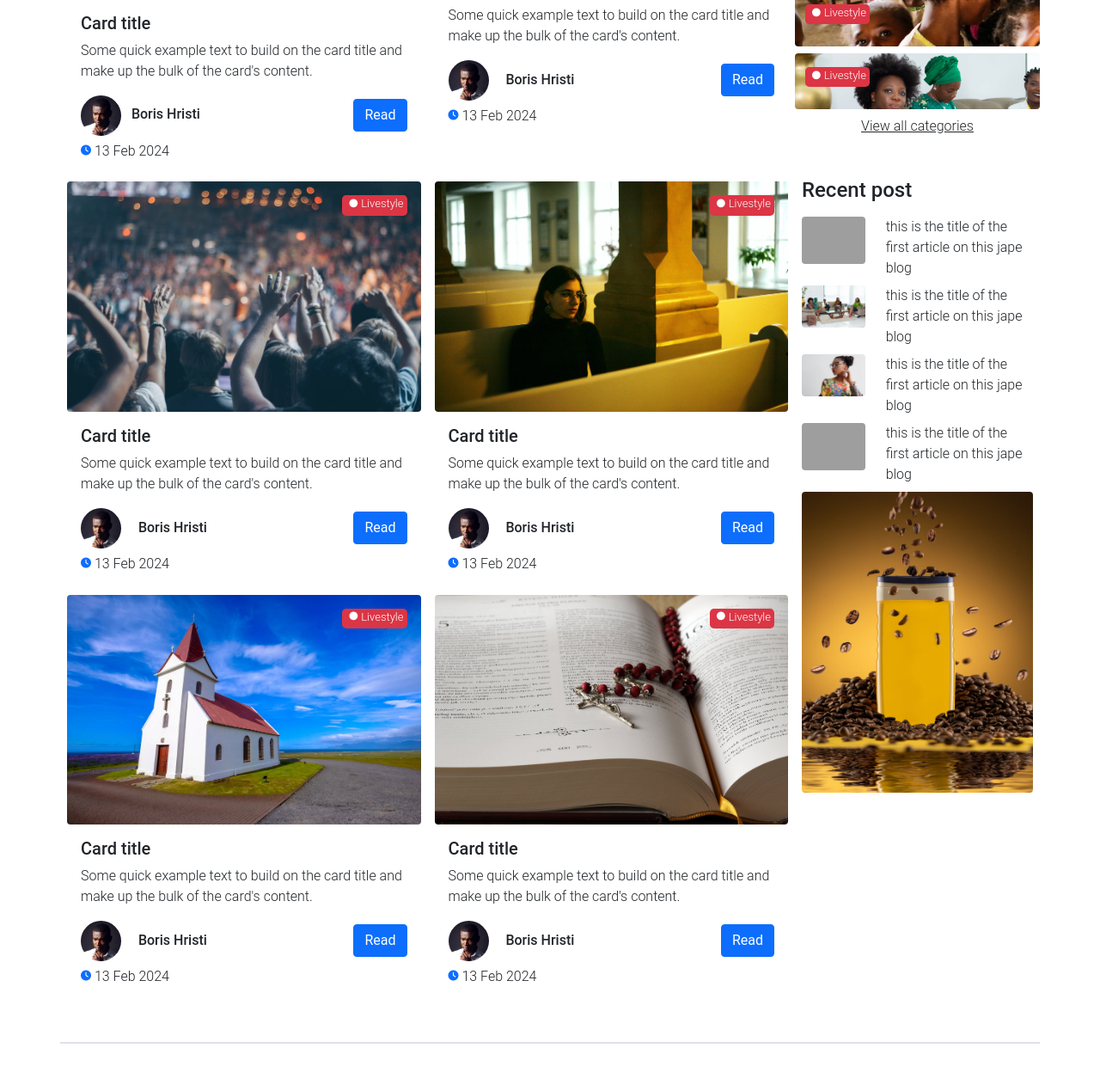
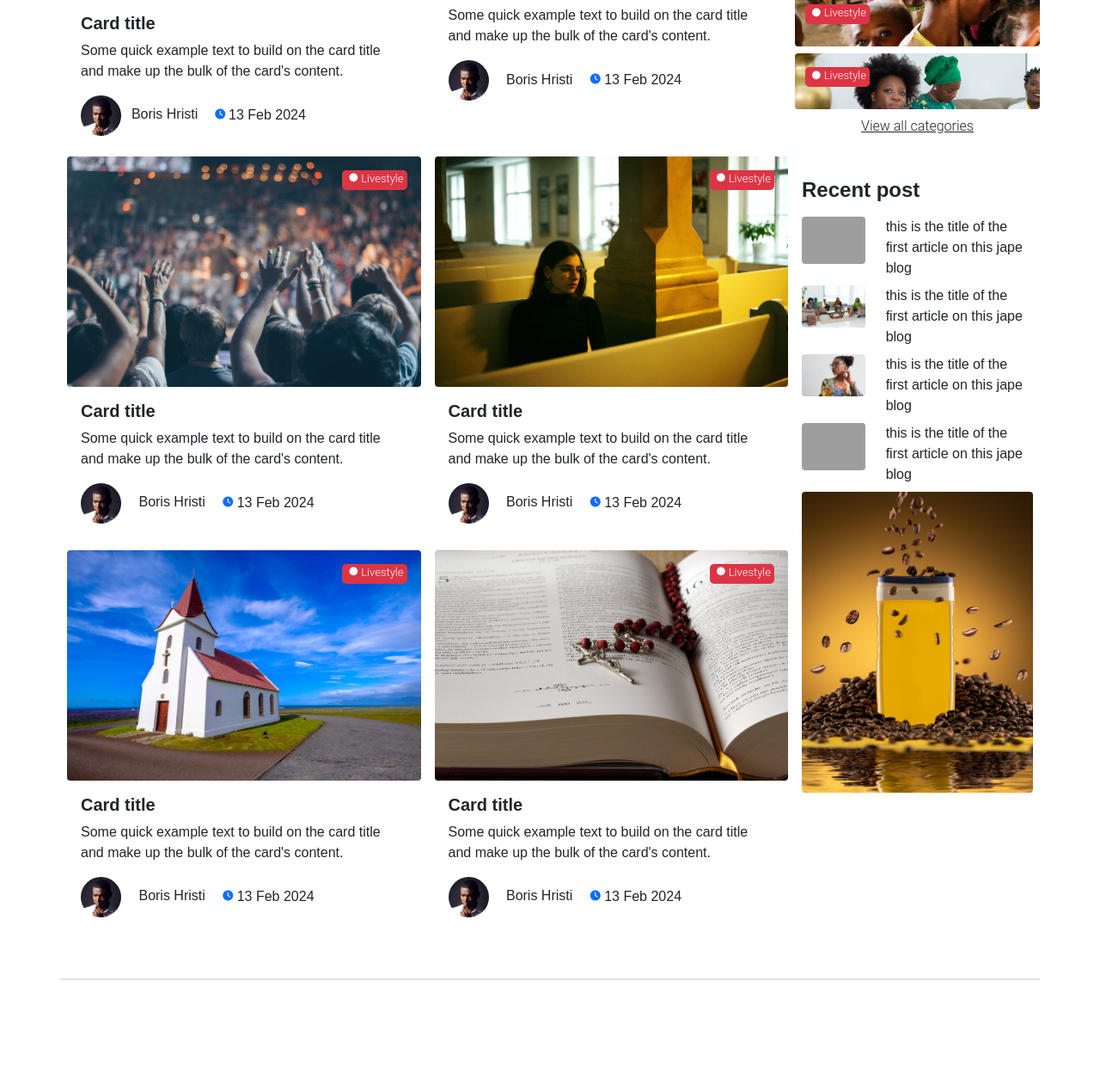
Before and after one commit to borishristi/jape-official, a Django app: page / in a window 1280 px wide. Shown: the part 550-1812 px from the top of the page at 86% size. After the commit the page ends 1690 px from the top, so only its background shows below. Run offline with Django 3.2, Linux system fonts and the light colour scheme; some libraries are stand-ins or nearby versions; grey boxes are pictures that could not be loaded.

Commit message:
I modify the website design, I add hover effects on the images

```diff
--- a/src/blog/static/css/fonts.css
+++ b/src/blog/static/css/fonts.css
@@ -101,6 +101,12 @@
 
 /* <uniquifier>: Use a uniquifier for the class name
 <weight>: Use a value from 100 to 900*/
+.montserrat-card-text {
+  font-family: "Montserrat", sans-serif;
+  font-optical-sizing: auto;
+  font-weight: 200;
+  font-style: normal;
+}
 
 .montserrat-main-text {
   font-family: "Montserrat", sans-serif;
@@ -119,6 +125,13 @@
   font-family: "Montserrat", sans-serif;
   font-optical-sizing: auto;
   font-weight: 400;
+  font-style: normal;
+}
+
+.montserrat-title_card {
+  font-family: "Montserrat", sans-serif;
+  font-optical-sizing: auto;
+  font-weight: 600;
   font-style: normal;
 }
 
--- a/src/blog/static/css/template.css
+++ b/src/blog/static/css/template.css
@@ -20,3 +20,13 @@ body {
     /*color: #003366;*/
     /*opacity: 25%;*/
 }
+
+.img-hover {
+    transition: transform .5s;
+}
+
+.img-hover:hover {
+    -ms-transform: scale(1.5);
+    -webkit-transform: scale(1.5);
+    transform: scale(1.05);
+}
--- a/src/blog/templates/blog/template_site.html
+++ b/src/blog/templates/blog/template_site.html
@@ -69,7 +69,7 @@
 <div class="container mt-3 poppins-regular">
     <div class="row pt-1 pb-1" style="background-color: #E8EFFD;">
         <div class="col-md-2 col-12 position-relative" style="min-height: 40px">
-            <div class="position-absolute translate-middle start-50 top-50 bg-primary py-1 pe-4 rounded"><span
+            <div class="montserrat-title_card position-absolute translate-middle start-50 top-50 bg-primary py-1 pe-4 rounded"><span
                     class="justify-content-center ps-4 text-light">Trending:</span></div>
         </div>
         <div class="col-md-10">
@@ -120,14 +120,14 @@
                     <div class="col-sm-6 pt-2 pe-2 ps-2 pt-0">
                         <div class="card border-0 p-0" style="width: 100%; min-height: 450px">
                             <img src="{% static 'img/img_6.jpg' %}"
-                                 class="rounded img-fluid card-img-top position-relative"
+                                 class="img-hover rounded img-fluid card-img-top position-relative"
                                  alt="...">
                             <span style="font-size: small"
                                   class="position-absolute bg-danger px-1 pb-1 end-0 me-3 mt-3 rounded-3 text-white"><i
                                     class="fa-solid fa-circle p-1 fa-xs" style="color: #ffffff;"></i>Livestyle</span>
                             <div class="card-body">
-                                <h5 class="card-title">Card title</h5>
-                                <p class="card-text">Some quick example text to build on the card title and make up the
+                                <h5 class="card-title montserrat-title_card">Card title</h5>
+                                <p class="card-text montserrat-card-text">Some quick example text to build on the card title and make up the
                                     bulk
                                     of
                                     the
@@ -136,142 +136,130 @@
                                 <div class="position-relative">
                                     <img width="47px" class="rounded-circle" src="{% static 'img/profil_app.jpg' %}"
                                          alt="image profil">
-                                    <span class="h6 ms-2">Boris Hristi</span>
-                                    <a href="#"
-                                       class="btn btn-primary btn-md position-absolute mt-1 mb-5 end-0">Read</a>
+                                    <span class="h6 ms-2 montserrat-main-text">Boris Hristi</span>
+                                    <i class="fa-solid fa-clock fa-xs ms-3" style="color: #0D6EFD"></i>
+                                    <span class="montserrat-card-text">13 Feb 2024</span><br>
                                 </div>
-                                <i class="fa-solid fa-clock fa-xs mt-3" style="color: #0D6EFD"></i>
-                                <span class="">13 Feb 2024</span><br>
                             </div>
                         </div>
                     </div>
                     <div class="col-sm-6 pt-2 pe-2 ps-2 pt-0">
                         <div class="card border-0 p-0" style="width: 100%; min-height: 450px">
-                            <img src="{% static 'img/img_5.jpg' %}" class="rounded img-fluid card-img-top" alt="...">
+                            <img src="{% static 'img/img_5.jpg' %}" class="img-hover rounded img-fluid card-img-top" alt="...">
                             <span style="font-size: small"
                                   class="position-absolute bg-danger px-1 pb-1 end-0 me-3 mt-3 rounded-3 text-white"><i
                                     class="fa-solid fa-circle p-1 fa-xs" style="color: #ffffff;"></i>Livestyle</span>
                             <div class="card-body">
-                                <h5 class="card-title">Card title</h5>
-                                <p class="card-text">Some quick example text to build on the card title and make up the
+                                <h5 class="card-title montserrat-title_card">Card title</h5>
+                                <p class="card-text montserrat-card-text">Some quick example text to build on the card title and make up the
                                     bulk
                                     of
                                     the
                                     card's
                                     content.</p>
-                                <div class="position-relative">
+                                <div class="position-relative montserrat-card-text">
                                     <img width="47px" class="rounded-circle" src="{% static 'img/profil_app.jpg' %}"
                                          alt="image profil">
                                     <span class="h6 ms-3">Boris Hristi</span>
-                                    <a href="#"
-                                       class="btn btn-primary btn-md position-absolute mt-1 mb-5 end-0">Read</a>
+                                    <i class="fa-solid fa-clock fa-xs ms-3" style="color: #0D6EFD"></i>
+                                    <span class="">13 Feb 2024</span><br>
                                 </div>
-                                <i class="fa-solid fa-clock fa-xs mt-3" style="color: #0D6EFD"></i>
-                                <span class="">13 Feb 2024</span><br>
                             </div>
                         </div>
                     </div>
                     <div class="col-sm-6 pt-2 pe-2 ps-2 pt-0">
                         <div class="card border-0 p-0" style="width: 100%; min-height: 450px">
-                            <img src="{% static 'img/img_4.jpg' %}" class="rounded img-fluid card-img-top" alt="...">
+                            <img src="{% static 'img/img_4.jpg' %}" class="img-hover rounded img-fluid card-img-top" alt="...">
                             <span style="font-size: small"
                                   class="position-absolute bg-danger px-1 pb-1 end-0 me-3 mt-3 rounded-3 text-white"><i
                                     class="fa-solid fa-circle p-1 fa-xs" style="color: #ffffff;"></i>Livestyle</span>
                             <div class="card-body">
-                                <h5 class="card-title">Card title</h5>
-                                <p class="card-text">Some quick example text to build on the card title and make up the
+                                <h5 class="card-title montserrat-title_card">Card title</h5>
+                                <p class="card-text montserrat-card-text">Some quick example text to build on the card title and make up the
                                     bulk
                                     of
                                     the
                                     card's
                                     content.</p>
-                                <div class="position-relative">
+                                <div class="position-relative montserrat-card-text">
                                     <img width="47px" class="rounded-circle" src="{% static 'img/profil_app.jpg' %}"
                                          alt="image profil">
                                     <span class="h6 ms-3">Boris Hristi</span>
-                                    <a href="#"
-                                       class="btn btn-primary btn-md position-absolute mt-1 mb-5 end-0">Read</a>
+                                    <i class="fa-solid fa-clock fa-xs ms-3" style="color: #0D6EFD"></i>
+                                    <span class="">13 Feb 2024</span><br>
                                 </div>
-                                <i class="fa-solid fa-clock fa-xs mt-3" style="color: #0D6EFD"></i>
-                                <span class="">13 Feb 2024</span><br>
                             </div>
                         </div>
                     </div>
                     <div class="col-sm-6 pt-2 pe-2 ps-2 pt-0">
                         <div class="card border-0 p-0" style="width: 100%; min-height: 450px">
-                            <img src="{% static 'img/img_3.jpg' %}" class="rounded img-fluid card-img-top" alt="...">
+                            <img src="{% static 'img/img_3.jpg' %}" class="img-hover rounded img-fluid card-img-top" alt="...">
                             <span style="font-size: small"
                                   class="position-absolute bg-danger px-1 pb-1 end-0 me-3 mt-3 rounded-3 text-white"><i
                                     class="fa-solid fa-circle p-1 fa-xs" style="color: #ffffff;"></i>Livestyle</span>
                             <div class="card-body">
-                                <h5 class="card-title">Card title</h5>
-                                <p class="card-text">Some quick example text to build on the card title and make up the
+                                <h5 class="card-title montserrat-title_card">Card title</h5>
+                                <p class="card-text montserrat-card-text">Some quick example text to build on the card title and make up the
                                     bulk
                                     of
                                     the
                                     card's
                                     content.</p>
-                                <div class="position-relative">
+                                <div class="position-relative montserrat-card-text">
                                     <img width="47px" class="rounded-circle" src="{% static 'img/profil_app.jpg' %}"
                                          alt="image profil">
                                     <span class="h6 ms-3">Boris Hristi</span>
-                                    <a href="#"
-                                       class="btn btn-primary btn-md position-absolute mt-1 mb-5 end-0">Read</a>
+                                    <i class="fa-solid fa-clock fa-xs ms-3" style="color: #0D6EFD"></i>
+                                    <span class="">13 Feb 2024</span><br>
                                 </div>
-                                <i class="fa-solid fa-clock fa-xs mt-3" style="color: #0D6EFD"></i>
-                                <span class="">13 Feb 2024</span><br>
                             </div>
                         </div>
                     </div>
                     <div class="col-sm-6 pt-2 pe-2 ps-2 pt-0">
                         <div class="card border-0 p-0" style="width: 100%; min-height: 450px">
-                            <img src="{% static 'img/img_2.jpg' %}" class="rounded img-fluid card-img-top" alt="...">
+                            <img src="{% static 'img/img_2.jpg' %}" class="img-hover rounded img-fluid card-img-top" alt="...">
                             <span style="font-size: small"
                                   class="position-absolute bg-danger px-1 pb-1 end-0 me-3 mt-3 rounded-3 text-white"><i
                                     class="fa-solid fa-circle p-1 fa-xs" style="color: #ffffff;"></i>Livestyle</span>
                             <div class="card-body">
-                                <h5 class="card-title">Card title</h5>
-                                <p class="card-text">Some quick example text to build on the card title and make up the
+                                <h5 class="card-title montserrat-title_card">Card title</h5>
+                                <p class="card-text montserrat-card-text">Some quick example text to build on the card title and make up the
                                     bulk
                                     of
                                     the
                                     card's
                                     content.</p>
-                                <div class="position-relative">
+                                <div class="position-relative montserrat-card-text">
                                     <img width="47px" class="rounded-circle" src="{% static 'img/profil_app.jpg' %}"
                                          alt="image profil">
                                     <span class="h6 ms-3">Boris Hristi</span>
-                                    <a href="#"
-                                       class="btn btn-primary btn-md position-absolute mt-1 mb-5 end-0">Read</a>
+                                    <i class="fa-solid fa-clock fa-xs ms-3" style="color: #0D6EFD"></i>
+                                    <span class="">13 Feb 2024</span><br>
                                 </div>
-                                <i class="fa-solid fa-clock fa-xs mt-3" style="color: #0D6EFD"></i>
-                                <span class="">13 Feb 2024</span><br>
                             </div>
                         </div>
                     </div>
                     <div class="col-sm-6 pt-2 pe-2 ps-2 pt-0">
                         <div class="card border-0 p-0" style="width: 100%; min-height: 450px">
-                            <img src="{% static 'img/img_7.jpg' %}" class="rounded img-fluid card-img-top" alt="...">
+                            <img src="{% static 'img/img_7.jpg' %}" class="img-hover rounded img-fluid card-img-top" alt="...">
                             <span style="font-size: small"
                                   class="position-absolute bg-danger px-1 pb-1 end-0 me-3 mt-3 rounded-3 text-white"><i
                                     class="fa-solid fa-circle p-1 fa-xs" style="color: #ffffff;"></i>Livestyle</span>
                             <div class="card-body">
-                                <h5 class="card-title">Card title</h5>
-                                <p class="card-text">Some quick example text to build on the card title and make up the
+                                <h5 class="card-title montserrat-title_card">Card title</h5>
+                                <p class="card-text montserrat-card-text">Some quick example text to build on the card title and make up the
                                     bulk
                                     of
                                     the
                                     card's
                                     content.</p>
-                                <div class="position-relative">
+                                <div class="position-relative montserrat-card-text">
                                     <img width="47px" class="rounded-circle" src="{% static 'img/profil_app.jpg' %}"
                                          alt="image profil">
                                     <span class="h6 ms-3">Boris Hristi</span>
-                                    <a href="#"
-                                       class="btn btn-primary btn-md position-absolute mt-1 mb-5 end-0">Read</a>
+                                    <i class="fa-solid fa-clock fa-xs ms-3" style="color: #0D6EFD"></i>
+                                    <span class="">13 Feb 2024</span><br>
                                 </div>
-                                <i class="fa-solid fa-clock fa-xs mt-3" style="color: #0D6EFD"></i>
-                                <span class="">13 Feb 2024</span><br>
                             </div>
                         </div>
                     </div>
@@ -310,36 +298,36 @@
                             </a>
                         </div>
                     </div>
-                    <h4 class="mt-4 pb-2">Trending topics</h4>
-                    <div class="col-12 mt-1 mb-2 rounded"
+                    <h4 class="mt-4 pb-2 montserrat-title_card">Trending topics</h4>
+                    <div class="img-hover col-12 mt-1 mb-2 rounded"
                          style="background-image: url('{% static 'img/img_topic_6.jpg' %}'); background-size: cover; height: 65px">
                             <span style="font-size: small"
                                   class="position-absolute bg-danger px-1 pb-1 me-3 mt-3 rounded-3 text-white">
                                 <i class="fa-solid fa-circle p-1 fa-xs" style="color: #ffffff;"></i>Livestyle
                             </span>
                     </div>
-                    <div class="col-12 mb-2 rounded"
+                    <div class="img-hover col-12 mb-2 rounded"
                          style="background-image: url('{% static 'img/img_topic_7.jpg' %}'); background-size: cover; height: 65px">
                             <span style="font-size: small"
                                   class="position-absolute bg-danger px-1 pb-1 me-3 mt-3 rounded-3 text-white">
                                 <i class="fa-solid fa-circle p-1 fa-xs" style="color: #ffffff;"></i>Livestyle
                             </span>
                     </div>
-                    <div class="col-12 mb-2 rounded"
+                    <div class="img-hover col-12 mb-2 rounded"
                          style="background-image: url('{% static 'img/img_topic_9.jpg' %}'); background-size: cover; height: 65px">
                             <span style="font-size: small"
                                   class="position-absolute bg-danger px-1 pb-1 me-3 mt-3 rounded-3 text-white">
                                 <i class="fa-solid fa-circle p-1 fa-xs" style="color: #ffffff;"></i>Livestyle
                             </span>
                     </div>
-                    <div class="col-12 mb-2 rounded"
+                    <div class="img-hover col-12 mb-2 rounded"
                          style="background-image: url('{% static 'img/img_topic_14.jpg' %}'); background-size: cover; height: 65px">
                             <span style="font-size: small"
                                   class="position-absolute bg-danger px-1 pb-1 me-3 mt-3 rounded-3 text-white">
                                 <i class="fa-solid fa-circle p-1 fa-xs" style="color: #ffffff;"></i>Livestyle
                             </span>
                     </div>
-                    <div class="col-12 mb-2 rounded"
+                    <div class="img-hover col-12 mb-2 rounded"
                          style="background-image: url('{% static 'img/img_topic_15.jpg' %}'); background-size: cover; height: 65px">
                             <span style="font-size: small"
                                   class="position-absolute bg-danger px-1 pb-1 me-3 mt-3 rounded-3 text-white">
@@ -347,12 +335,12 @@
                             </span>
                     </div>
                     <a class="text-center text-dark" href="#">View all categories</a>
-                    <div class="col-12 mt-5 mb-3">
+                    <div class="col-12 mt-5 mb-3 montserrat-card-text">
                         <div class="row g-2" style="height: 300px">
                             <div class="col-6 col-lg-12 p-0">
                                 <div class="row g-2">
-                                    <h4>Recent post</h4>
-                                    <div class="col-12 ">
+                                    <h4 class="montserrat-title_card">Recent post</h4>
+                                    <div class="col-12">
                                         <div class="row">
                                             <div class="col-4 img-fluid">
                                                 <img class="img-fluid rounded" src="{% static 'img/img_14.jpg' %}"
@@ -396,7 +384,8 @@
                             </div>
                             <div class="col-6 col-lg-12 p-0">
                                 <div>
-                                    <img class="img-fluid w-100 rounded" src="{% static 'img/advertising.jpg' %}" alt="" style="max-height: 350px">
+                                    <img class="img-hover img-fluid w-100 rounded" src="{% static 'img/advertising.jpg' %}" alt=""
+                                         style="max-height: 350px">
                                 </div>
                             </div>
                         </div>
```
